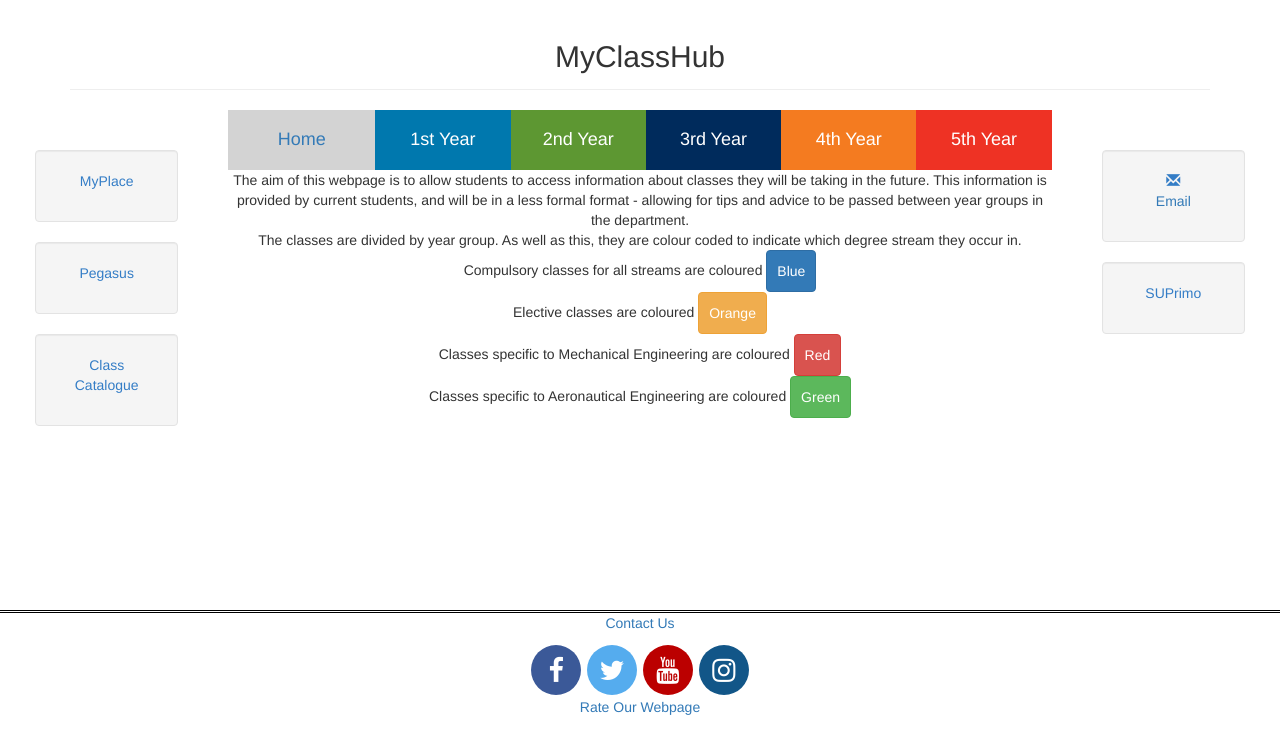
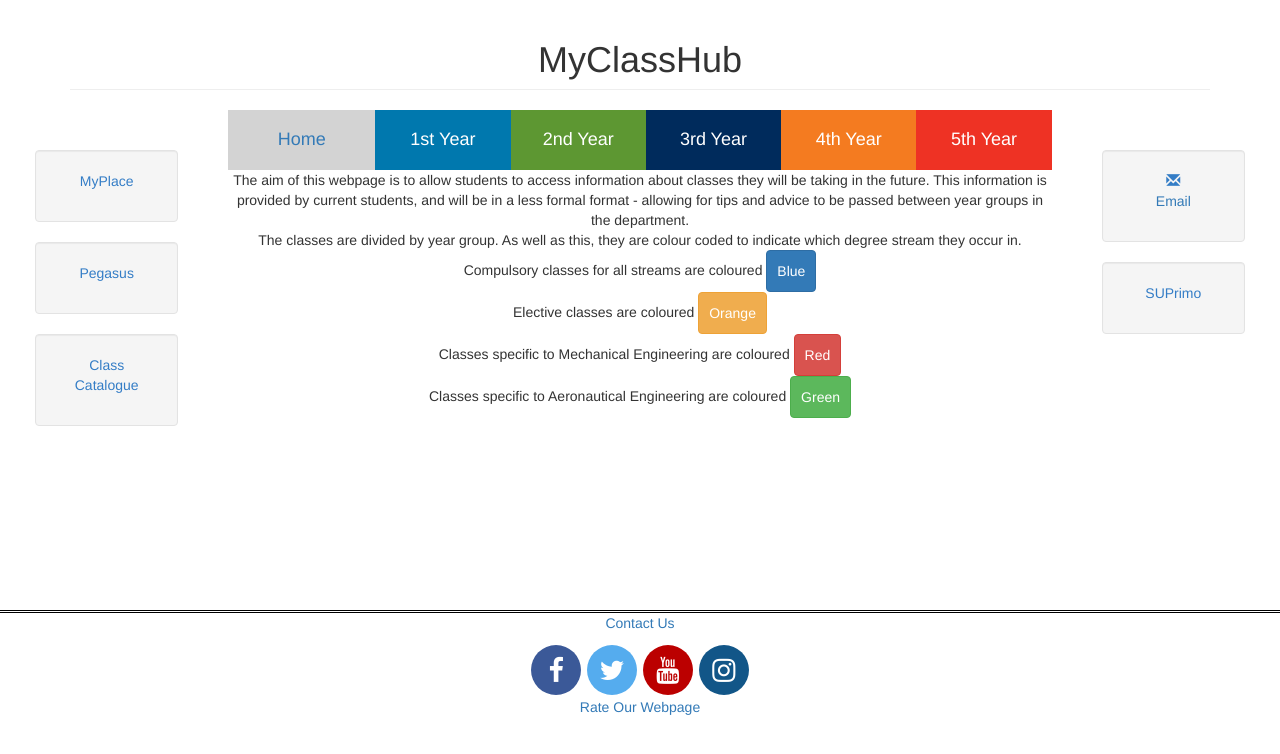
Before and after one commit to GroupLMEng5/myClassHub.github.io, a plain HTML site: page 5th year (home).html in a window 1280 px wide. Drawn offline with nearby package versions, Linux system fonts and the light colour scheme.

Commit message:
adding home

```diff
--- a/5th year (home).html
+++ b/5th year (home).html
@@ -197,7 +197,7 @@
 
     <div class="container">
         <div class="page-header" style="height:50px;text-align:center;background-attachment:scroll; background-image: url()">
-            <h2>MyClassHub</h2>
+            <h1>MyClassHub</h1>
         </div>
 
     </div>
```
